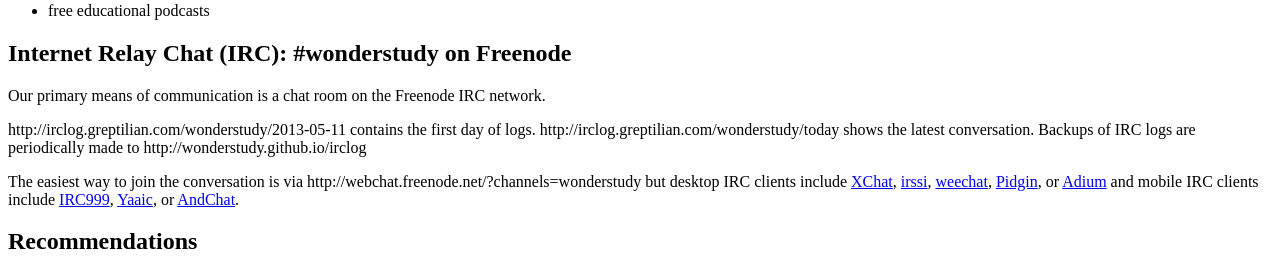
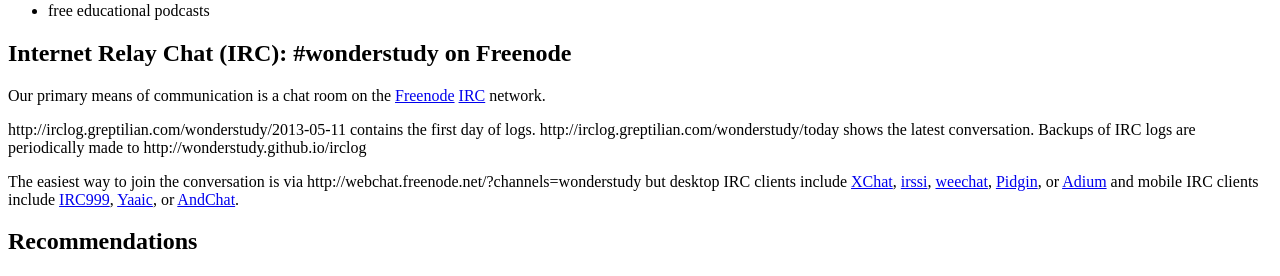
Before and after one commit to wonderstudy/wonderstudy.github.io, a Jekyll site: the page built from index.md, in a window 1280 px wide. Shown: the part 391-667 px from the top of the page. Built offline with Jekyll 4.4.1, drawn with Linux system fonts in a browser that asks for light colours; Markdown is read by kramdown in place of the engine named in the settings; part of the change alters nothing that is shown.

```diff
--- a/index.md
+++ b/index.md
@@ -23,7 +23,7 @@ Now imagine study, taking advantage of free content such as
 
 ## Internet Relay Chat (IRC): #wonderstudy on Freenode
 
-Our primary means of communication is a chat room on the Freenode IRC network.
+Our primary means of communication is a chat room on the [Freenode](http://en.wikipedia.org/wiki/Freenode) [IRC](http://en.wikipedia.org/wiki/IRC) network.
 
 http://irclog.greptilian.com/wonderstudy/2013-05-11 contains the first day of logs. http://irclog.greptilian.com/wonderstudy/today shows the latest conversation. Backups of IRC logs are periodically made to http://wonderstudy.github.io/irclog
 
```
